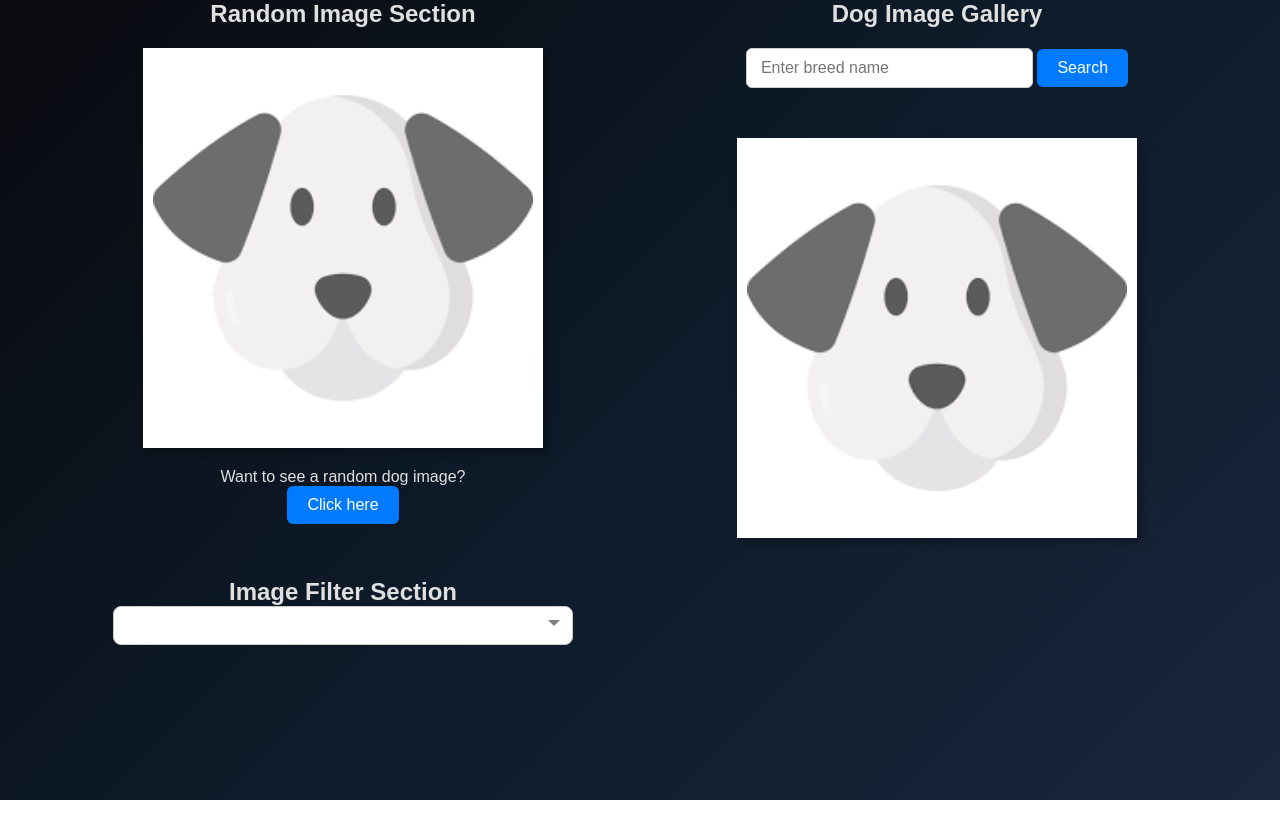
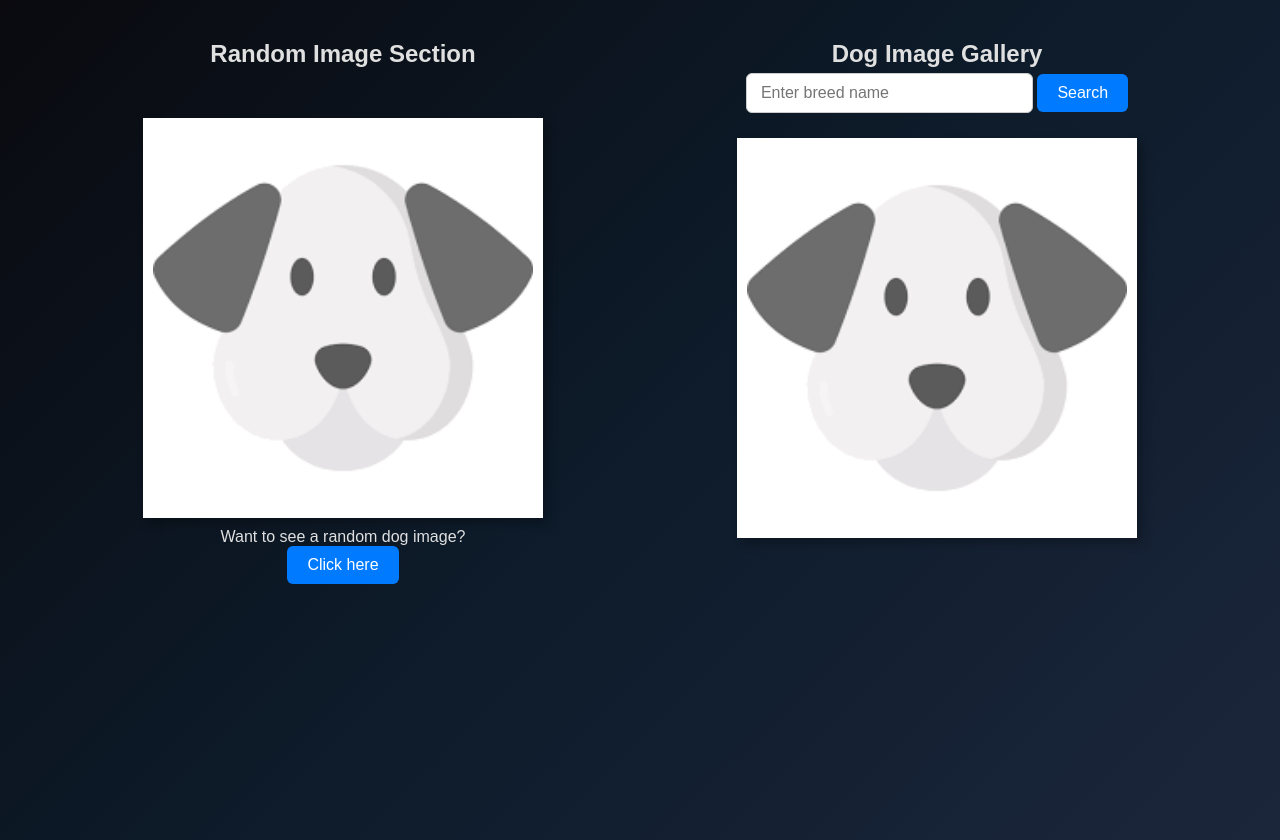
Before and after one commit to Soph-iee/DogGallery, a plain HTML site: page index.html in a window 1280 px wide. Before the commit the page ends 800 px from the top, so only its background shows below. Drawn offline with Linux system fonts and the light colour scheme; no server answers.

Commit message:
styles commit

```diff
--- a/index.html
+++ b/index.html
@@ -35,14 +35,14 @@
       </section>
 
       <!-- Image  Filter Selection Section -->
-      <section class="image-filter">
+      <!-- <section class="image-filter">
         <h1>Image Filter Section</h1>
         <label for="filter-container"></label>
         <select id="filter-container" name="dropdownName">
           <option value=""></option>
         </select>
         <div class="filter-grid"></div>
-      </section>
+      </section> -->
     </main>
     <script src="script.js"></script>
   </body>
--- a/script.js
+++ b/script.js
@@ -16,7 +16,6 @@ async function fetchData() {
     img.src = data.message;
     img.alt = "random-dog-image";
     imgContainer.appendChild(img);
-
     spinner.style.display = "none";
   } catch (error) {
     errorMsg.style.display = "block";
@@ -37,6 +36,7 @@ async function SearchBreed() {
     }
     const data = await response.json();
     document.getElementById("errorMsg").innerText = "";
+    const img = document.createElement("img");
     img.src = data.message;
     img.alt = "random-dog-image";
     document.querySelector(".SearchResultContainer").appendChild(img);
--- a/styles.css
+++ b/styles.css
@@ -26,12 +26,12 @@ body {
   display: grid;
   grid-template-columns: 1fr 1fr;
   gap: 20px;
-  margin: 0 auto;
+  margin: 40px auto;
   padding: 0 1rem;
 }
 .imageGallery input,
 .image-filter input {
-  margin-top: 20px;
+  margin-top: 5px;
   width: 50%;
   padding: 10px 14px;
   font-size: 16px;
@@ -48,8 +48,7 @@ body {
 
 .gallery-grid {
   max-width: 800px;
-  margin: 20px auto;
-  gap: 10px;
+  margin: 5px auto;
   display: grid;
   grid-template-columns: 1fr;
 }
@@ -70,9 +69,10 @@ img {
   width: 400px;
   height: 400px;
   object-fit: cover;
-  margin: 20px auto;
-  gap: 10px;
+margin: 10px auto;
+margin-top: 50px;
   display: grid;
+  background: #000;
   grid-template-columns: 1fr;
 }
 button {
```
